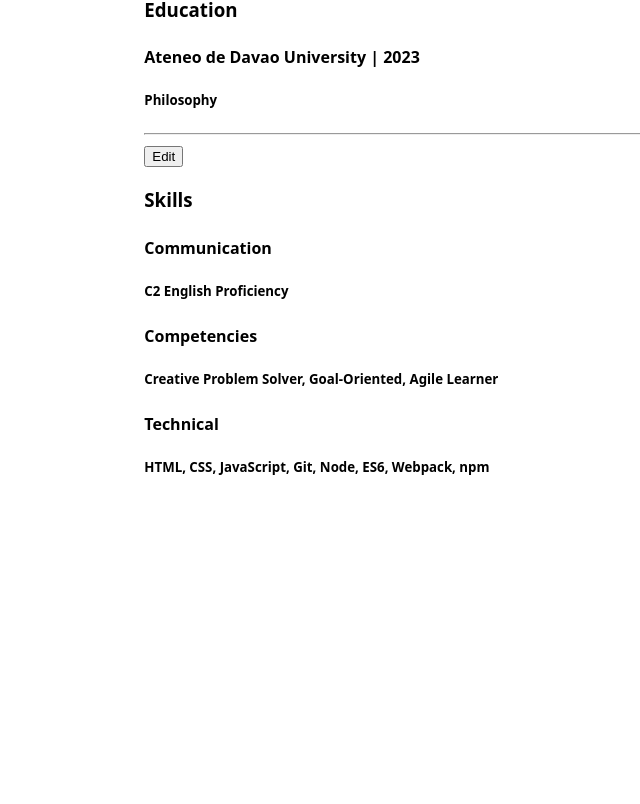
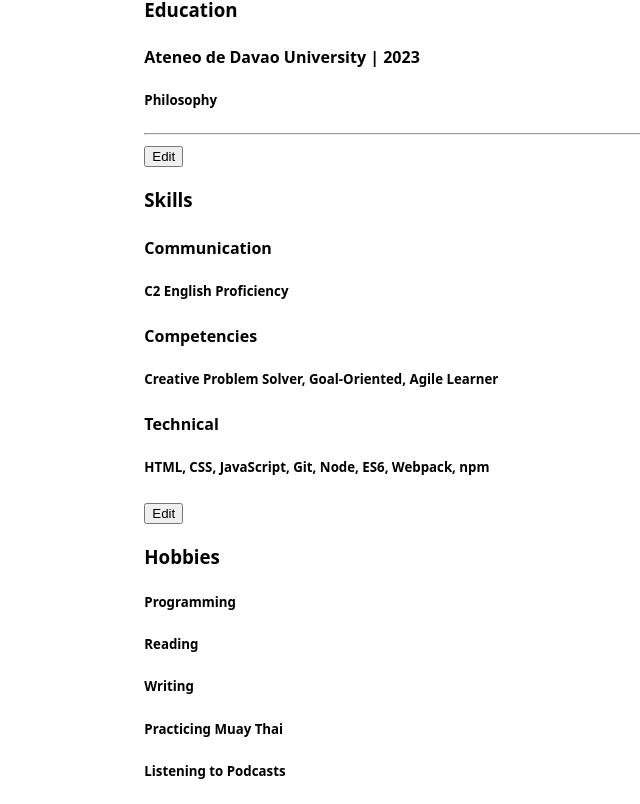
Before and after one commit to karldreta/react-cv-top, a React (Vite) app: page / in a window 1280 px wide. Shown: the part 1332-2136 px from the top of the page, without its empty margins (139-779 px from the left). Before the commit the page ends 1832 px from the top, so only its background shows below. Built offline with nearby package versions, Linux system fonts and the light colour scheme.

Commit message:
add Hobbies section

```diff
--- a/src/components/Hobbies.jsx
+++ b/src/components/Hobbies.jsx
@@ -0,0 +1,63 @@
+import { useState } from "react";
+
+export default function HobbiesSection() {
+    const [isEditing, setIsEditing] = useState(false);
+    const [hobbies, setHobbies] = useState([
+        {
+            id: crypto.randomUUID(),
+            hobby: "Programming"
+        },
+        {
+            id: crypto.randomUUID(),
+            hobby: "Reading",
+        },
+        {
+            id: crypto.randomUUID(),
+            hobby: "Writing",
+        },
+        {
+            id: crypto.randomUUID(),
+            hobby: "Practicing Muay Thai",
+
+        },
+        {
+            id: crypto.randomUUID(),
+            hobby: "Listening to Podcasts",
+        }
+    ])
+
+    function handleButtonClick () {
+        setIsEditing(prev => !prev);
+  }
+
+    function updateHobbies (id, value) {
+        setHobbies(hobbies.map(hobby => hobby.id === id ? {...hobbies, hobby: value} : hobby ))
+    }
+
+    return (
+        <>
+            <button onClick={handleButtonClick}>{isEditing ? "Submit Edit" : "Edit"}</button>
+            <section className="sectLvl5">
+                <h3>Hobbies</h3>
+                {hobbies.map(hobby => (
+                    <div key={hobby.id}>
+                        {isEditing ? (
+                            <div>
+                                <input value={hobby.hobby} onChange={e => updateHobbies(hobby.id, e.target.value)}/>
+                            </div>
+                        )
+                        :(
+                            <div>
+                                <h5>{hobby.hobby}</h5>
+                            </div>
+                        )
+                        }
+                    </div>
+                ))
+
+                }
+            </section>
+        </>
+
+    )
+}
--- a/src/components/Skills.jsx
+++ b/src/components/Skills.jsx
@@ -1,8 +1,4 @@
 import { useState } from "react";
-
-// It doesn't have to be an array of objects, it could just be a string separated/joined by ...spread/...rest, or join(,)
-
-
 
 
 export default function SkillsSection () {
--- a/src/main.jsx
+++ b/src/main.jsx
@@ -7,6 +7,7 @@
 import Experience from './components/Experience'
 import Education from './components/Education'
 import SkillsSection from './components/Skills'
+import HobbiesSection from './components/Hobbies'
 
 
 createRoot(document.getElementById('root')).render(
@@ -15,5 +16,6 @@
     <Experience/>
     <Education/>
     <SkillsSection/>
+    <HobbiesSection/>
   </StrictMode>,
 )
```
